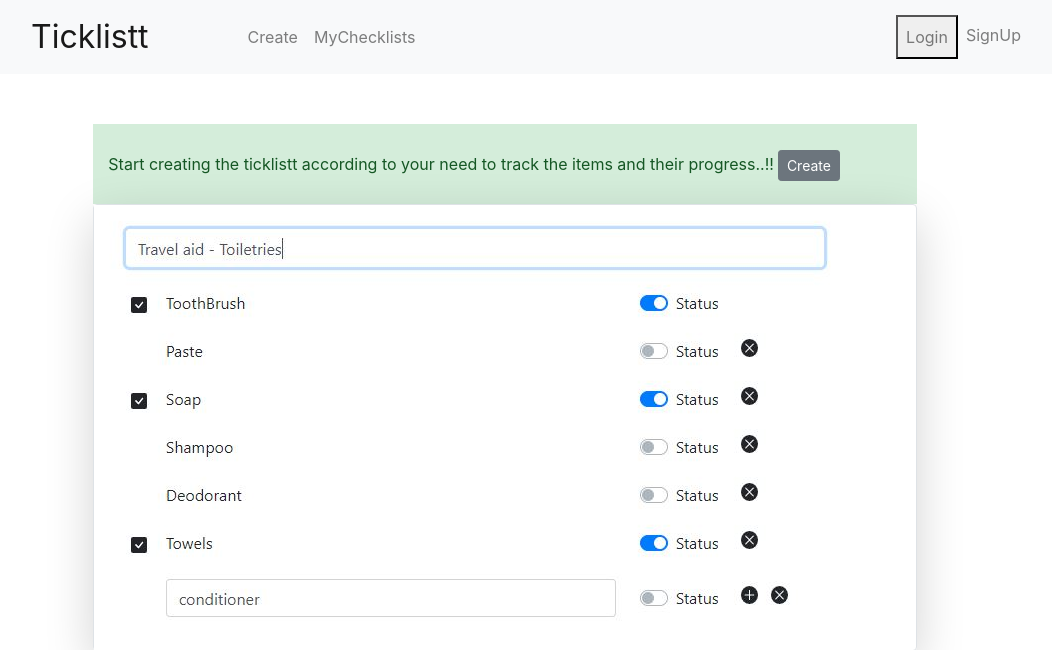
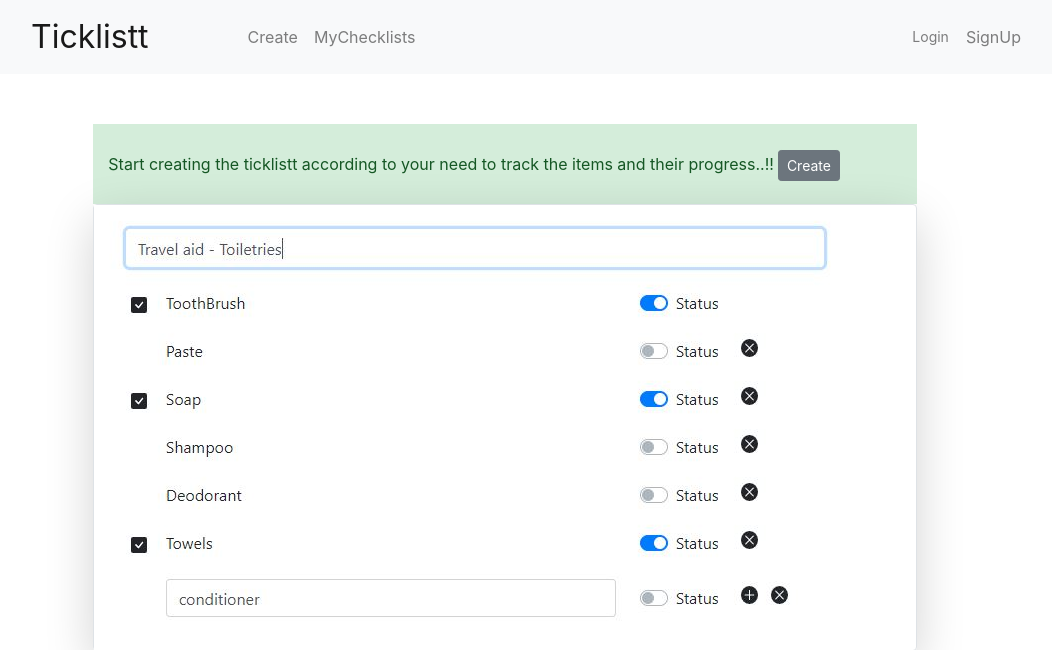
Before and after one commit to ivardu/tlist, a Django app: page / in a window 1280 px wide. Shown: the top 650 px of the page, without its empty margins (135-1187 px from the left). Run offline with Django 3.2, Linux system fonts and the light colour scheme; some libraries are stand-ins or nearby versions.

Commit message:
changes to the lp page

```diff
--- a/clists/static/js/clts_js_tmp.js
+++ b/clists/static/js/clts_js_tmp.js
@@ -285,5 +285,6 @@
 		// var this_c = $(this)
 		// console.log(this_c)
 		$('#sBdrop').modal('show');
+	});
 
 });
--- a/clists/templates/clists/landing_page.htm
+++ b/clists/templates/clists/landing_page.htm
@@ -77,7 +77,7 @@
 			    <ul class="navbar-nav ml-auto">
 			      <li class="nav-item">
 			      	<!-- href="{% provider_login_url 'google' %} -->
-			        <button class="nav-link lgn">Login</button>
+			        <button class="nav-link btn btn-sm lgn">Login</button>
 			      </li>
 			      <li class="nav-item">
 			        <a class="nav-link sgp" href="#">SignUp</a>
@@ -130,8 +130,8 @@
         'height': 50,
         'longtitle': true,
         'theme': 'dark',
-        'onsuccess': onSuccess,
-        'onfailure': onFailure
+        // 'onsuccess': onSuccess,
+        // 'onfailure': onFailure
       });
     }
   </script>
```
